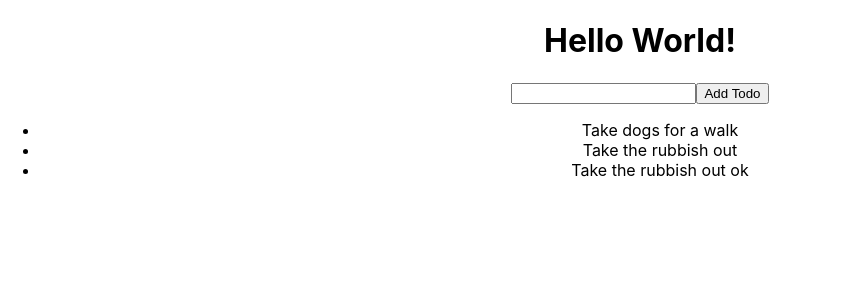
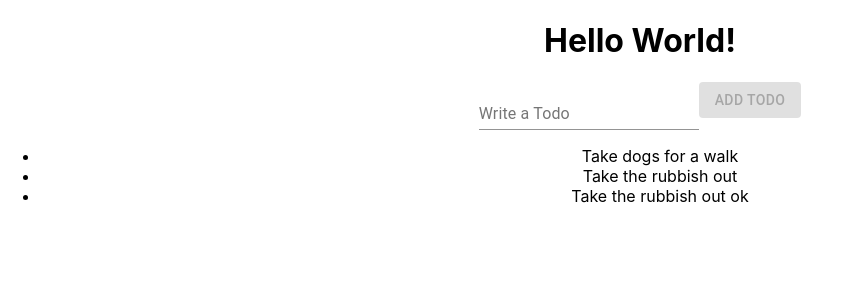
Before and after one commit to jaggehns/Todo-React-Firebase, a React (Create React App) app: page / in a window 1280 px wide. Shown: the top 300 px of the page, without its empty margins (0-841 px from the left). Built offline with nearby package versions, Linux system fonts and the light colour scheme.

Commit message:
Added MaterialUI to input and btn

```diff
--- a/package.json
+++ b/package.json
@@ -3,6 +3,7 @@
   "version": "0.1.0",
   "private": true,
   "dependencies": {
+    "@material-ui/core": "^4.11.3",
     "@testing-library/jest-dom": "^5.12.0",
     "@testing-library/react": "^11.2.6",
     "@testing-library/user-event": "^12.8.3",
--- a/src/App.js
+++ b/src/App.js
@@ -1,4 +1,5 @@
 import React, { useState } from "react";
+import { Button, FormControl, InputLabel, Input } from "@material-ui/core";
 import "./App.css";
 
 function App() {
@@ -7,6 +8,7 @@ function App() {
     "Take the rubbish out",
     "Take the rubbish out ok",
   ]);
+
   const [input, setInput] = useState("");
 
   const addTodo = (event) => {
@@ -20,15 +22,23 @@ function App() {
     <div className="App">
       <h1>Hello World!</h1>
       <form>
-        <input
-          value={input}
-          onChange={(event) => setInput(event.target.value)}
-        />
-        <button type="submit" onClick={addTodo}>
+        <FormControl>
+          <InputLabel>Write a Todo</InputLabel>
+          <Input
+            value={input}
+            onChange={(event) => setInput(event.target.value)}
+          />
+        </FormControl>
+        <Button
+          disabled={!input}
+          type="submit"
+          onClick={addTodo}
+          variant="contained"
+          color="primary"
+        >
           Add Todo
-        </button>
+        </Button>
       </form>
-
       <ul>
         {todos.map((todo) => (
           <li>{todo}</li>
```
Also changed, not shown: 1 other file (tests, documents, lock files or other folders).
